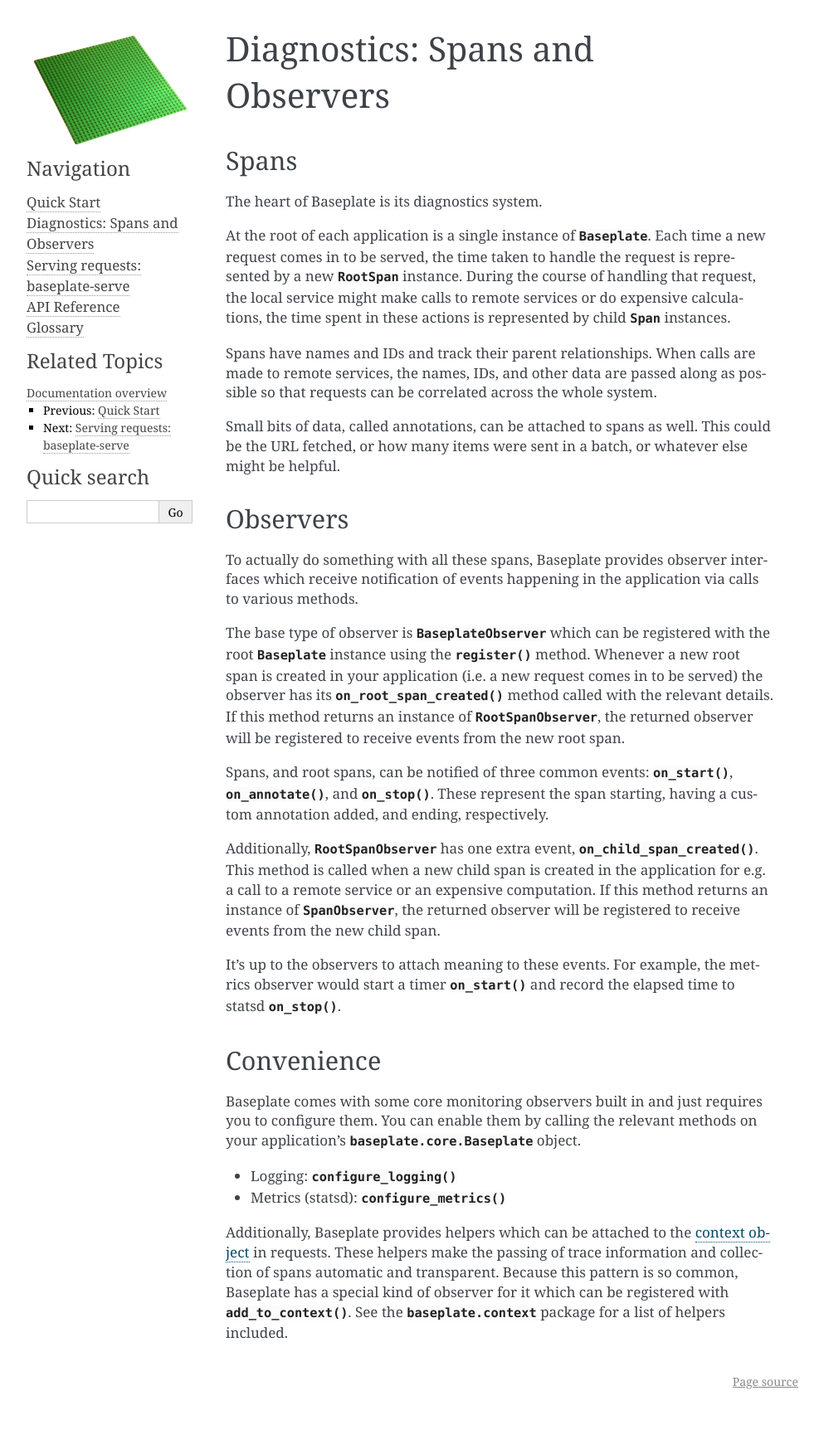
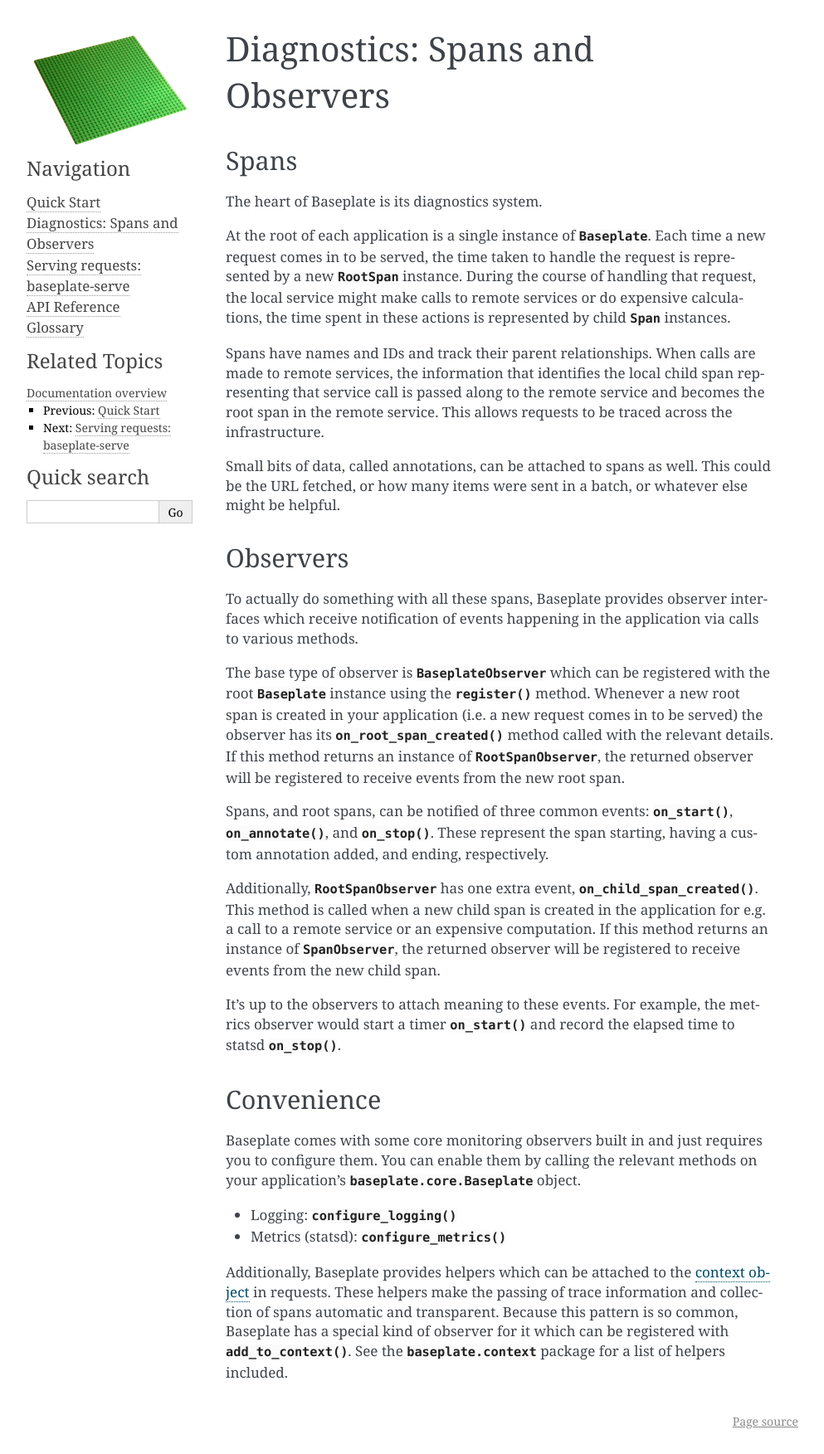
Before and after one commit to reddit/baseplate.py, a Sphinx documentation site: the page built from docs/diagnostics.rst, in a window 1280 px wide. Shown: the whole page at 83% size, without its empty margins (148-1141 px from the left). Built offline with Sphinx 7.4.7, drawn with Linux system fonts in a browser that asks for light colours; before the commit the page ends 1705 px from its top, so only the background shows below that.

Commit message:
make it clear how spans transit the system

```diff
--- a/docs/diagnostics.rst
+++ b/docs/diagnostics.rst
@@ -16,8 +16,10 @@
 :py:class:`~baseplate.core.Span` instances.
 
 Spans have names and IDs and track their parent relationships. When calls are
-made to remote services, the names, IDs, and other data are passed along as
-possible so that requests can be correlated across the whole system.
+made to remote services, the information that identifies the local child span
+representing that service call is passed along to the remote service and
+becomes the root span in the remote service. This allows requests to be traced
+across the infrastructure.
 
 Small bits of data, called annotations, can be attached to spans as well. This
 could be the URL fetched, or how many items were sent in a batch, or whatever
```
